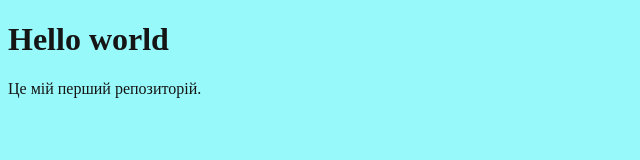
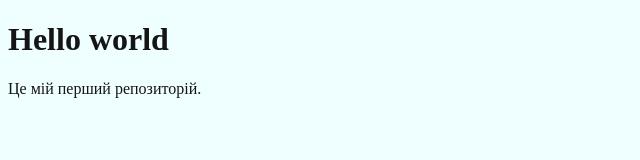
Before and after one commit to serhii-mask/educational, a plain HTML site: page index.html in a window 1280 px wide. Shown: the whole page, without its empty margins (0-640 px from the left). Drawn offline with Linux system fonts and the light colour scheme.

Commit message:
Style new color

```diff
--- a/css/style.css
+++ b/css/style.css
@@ -1,4 +1,4 @@
 body {
-	background-color: rgb(151, 249, 249);
+	background-color: rgb(239, 255, 255);
 	color: rgb(21, 21, 21);
 }
```
